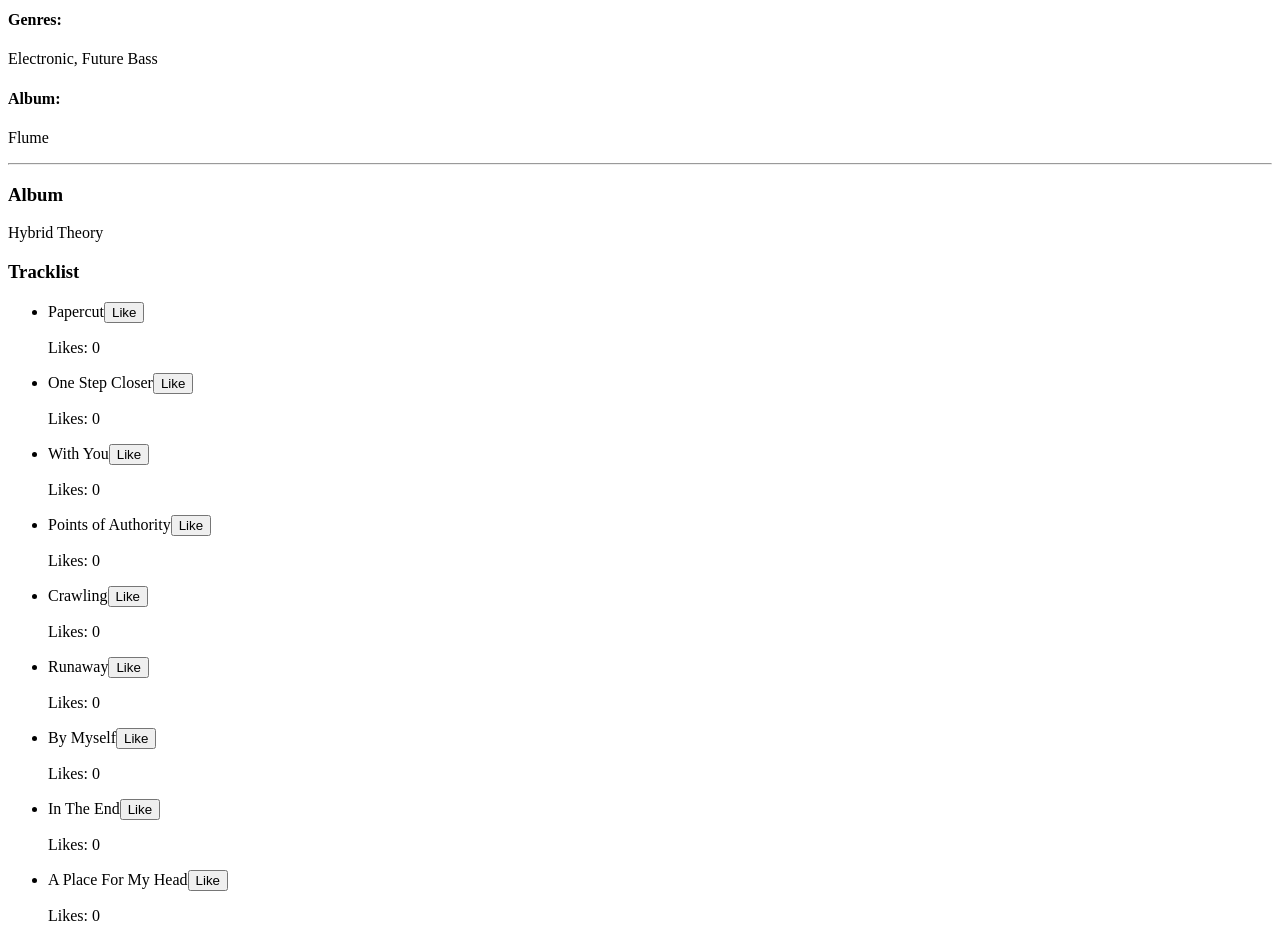
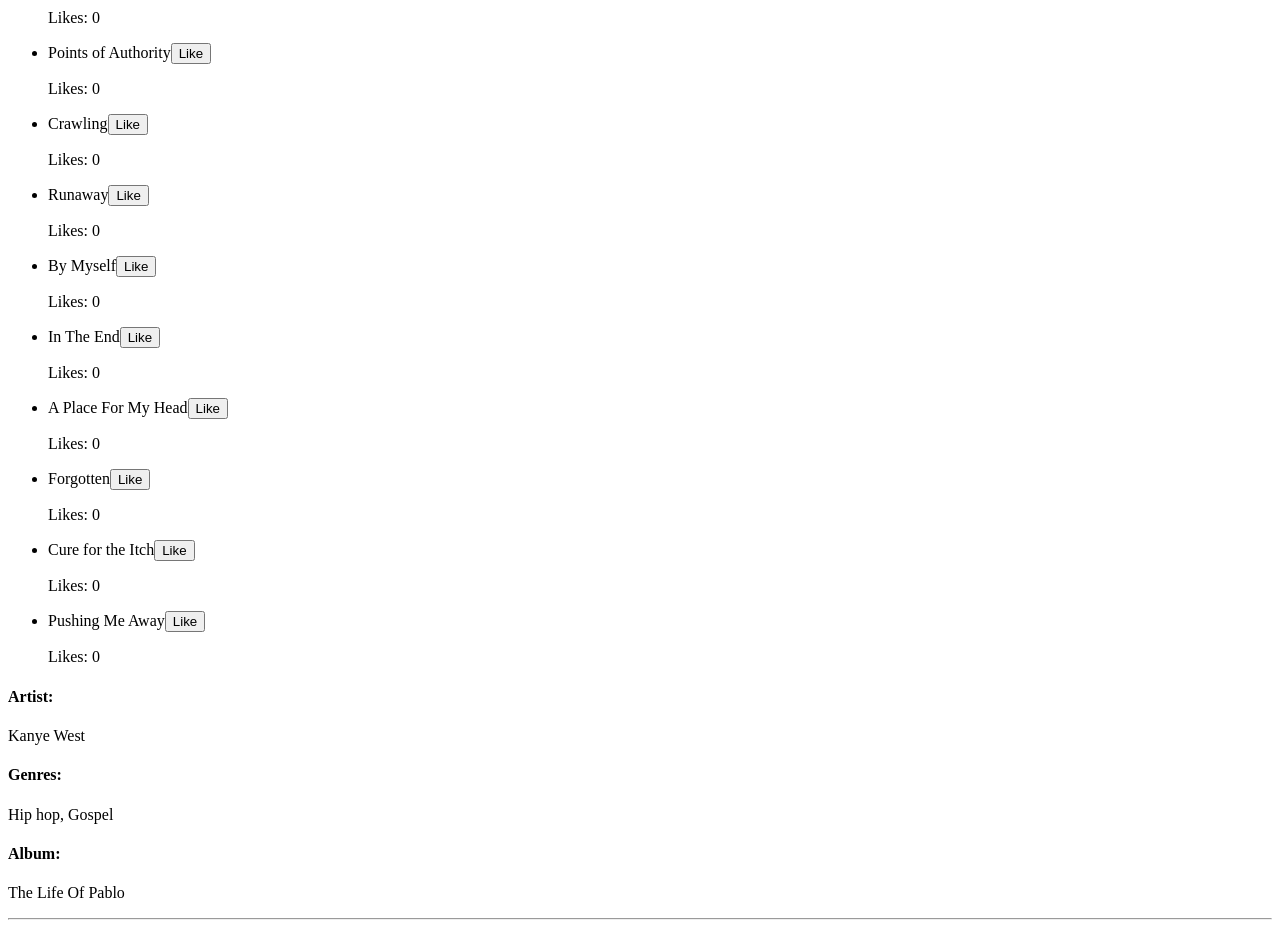
Before and after one commit to matt-b1/music-app, a React (Create React App) app: page / in a window 1280 px wide. Shown: the part 560-1499 px from the top of the page. Built offline with nearby package versions, Linux system fonts and the light colour scheme.

Commit message:
restructure layout of page

```diff
--- a/src/App.js
+++ b/src/App.js
@@ -5,21 +5,20 @@
     const artistName = [['Linkin Park'], ['Kanye West'], ['Flume']];
     const artistGenres = [['Alternative rock', 'Nu metal'], ['Hip hop', 'Gospel'], ['Electronic', 'Future Bass']];
     const artistAlbum = [['Hybrid Theory'], ['The Life Of Pablo'], ['Flume']];
-
     const artistList = artistName.map((artist, index) => {
         const artistInfo = <Artist name={artistName[index]} genres={artistGenres[index].join(', ')} album={artistAlbum[index]}/>
+        const album = Album(artistAlbum[index]);
         return (
             <React.Fragment key={artist}>
                 {artistInfo}
+                {album}
             </React.Fragment>
         )
     })
     //const artist = <Artist name={artistName} genres={artistGenres.join(', ')} albums={artistAlbum.join(', ')}/>
-    const album = Album(artistAlbum);
     return (
         <>
             {artistList}
-            {album}
         </>
     )
 }
--- a/src/Components/Album/index.js
+++ b/src/Components/Album/index.js
@@ -2,6 +2,7 @@
 import Track from '../Track/index.js';
 
 export const Album = (props) => {
+    console.log(props);
     let songList;
     const hybridtheorySongs = ['Papercut', 'One Step Closer', 'With You', 'Points of Authority', 'Crawling', 'Runaway', 'By Myself', 'In The End', 'A Place For My Head', 'Forgotten', 'Cure for the Itch', 'Pushing Me Away'];
     const albumList = props.map((album) => {
```
